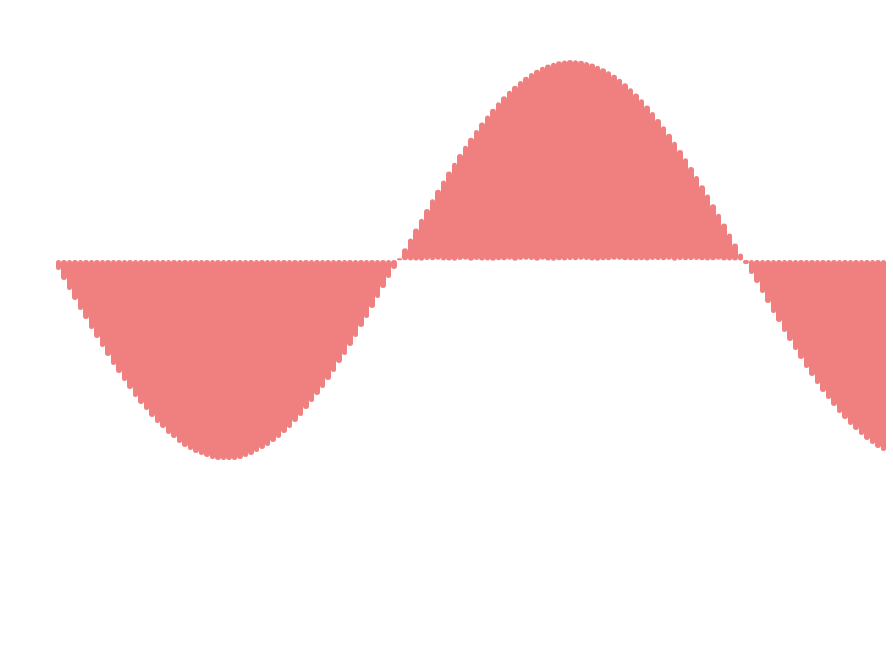
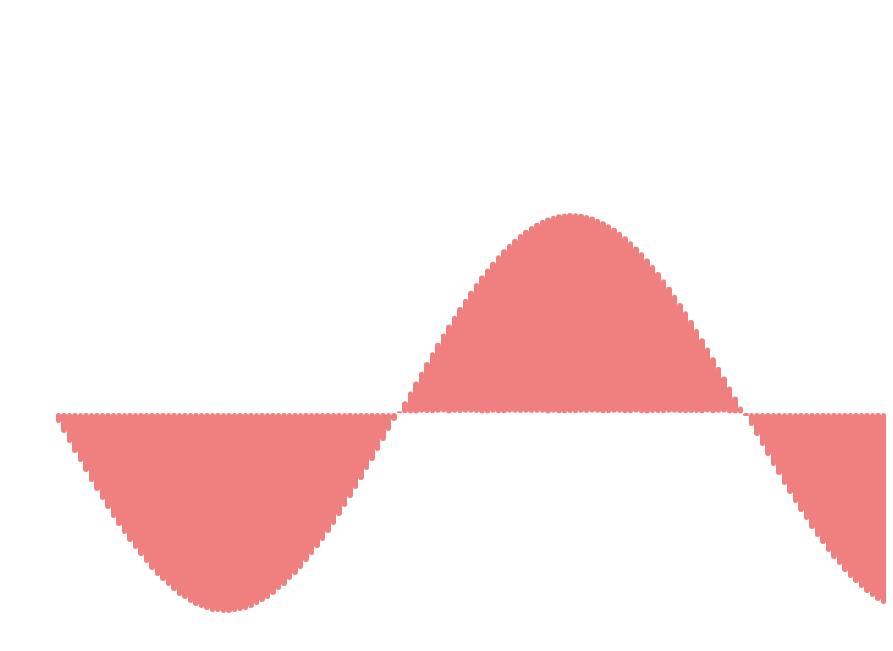
Before and after one commit to montecamo/pixiwave, a website built with Parcel: page index.html in a window 1280 px wide. Shown: the part 119-770 px from the top of the page, without its empty margins (387-1280 px from the left). Built offline with nearby package versions, Linux system fonts and the light colour scheme.

Commit message:
little refactor

```diff
--- a/index.css
+++ b/index.css
@@ -1,7 +1,8 @@
 
 #wave {
   display: flex;
-  margin-top: 30%;
+  margin-top: 50%;
+  transform: translateY(-50%);
 }
 
 .column {
--- a/src/index.js
+++ b/src/index.js
@@ -1,8 +1,9 @@
 
 import { makeWave, makeSea, shakeSea } from './sea';
-import { makeStep } from './stopwatch';
+import { makeStepper } from './stepper';
 
-const wave = makeWave(x => Math.sin(x * 50) * 200)(makeStep())
+const wave = makeWave(x => Math.sin(x * 50) * 200);
+const stepper = makeStepper(0.001);
 let sea = makeSea(230);
 
 const container = document.getElementById('wave');
@@ -29,7 +30,7 @@ const render = (sea) => {
 }
 
 const start = () => {
-  sea = shakeSea(sea)(wave);
+  sea = shakeSea(sea)(wave(stepper()));
 
   render(sea);
 
--- a/src/sea.js
+++ b/src/sea.js
@@ -3,6 +3,6 @@ import { makeStack, pushStack } from './limitedStack';
 
 export const makeSea = (length) => makeStack(length)(0);
 
-export const makeWave = (amplitude) => (time) => () => amplitude(time());
+export const makeWave = (f) => (progress) => f(progress);
 
-export const shakeSea = (sea) => (wave) => pushStack(sea)(wave());
+export const shakeSea = (sea) => (wave) => pushStack(sea)(wave);
--- /dev/null
+++ b/src/stepper.js
@@ -0,0 +1,6 @@
+
+export const makeStepper = (step) => {
+  let start = 0
+
+  return () => start += step;
+}
--- a/src/stopwatch.js
+++ /dev/null
@@ -1,6 +0,0 @@
-
-export const makeStep = () => {
-  let start = 0
-
-  return () => start += 0.001;
-}
```
